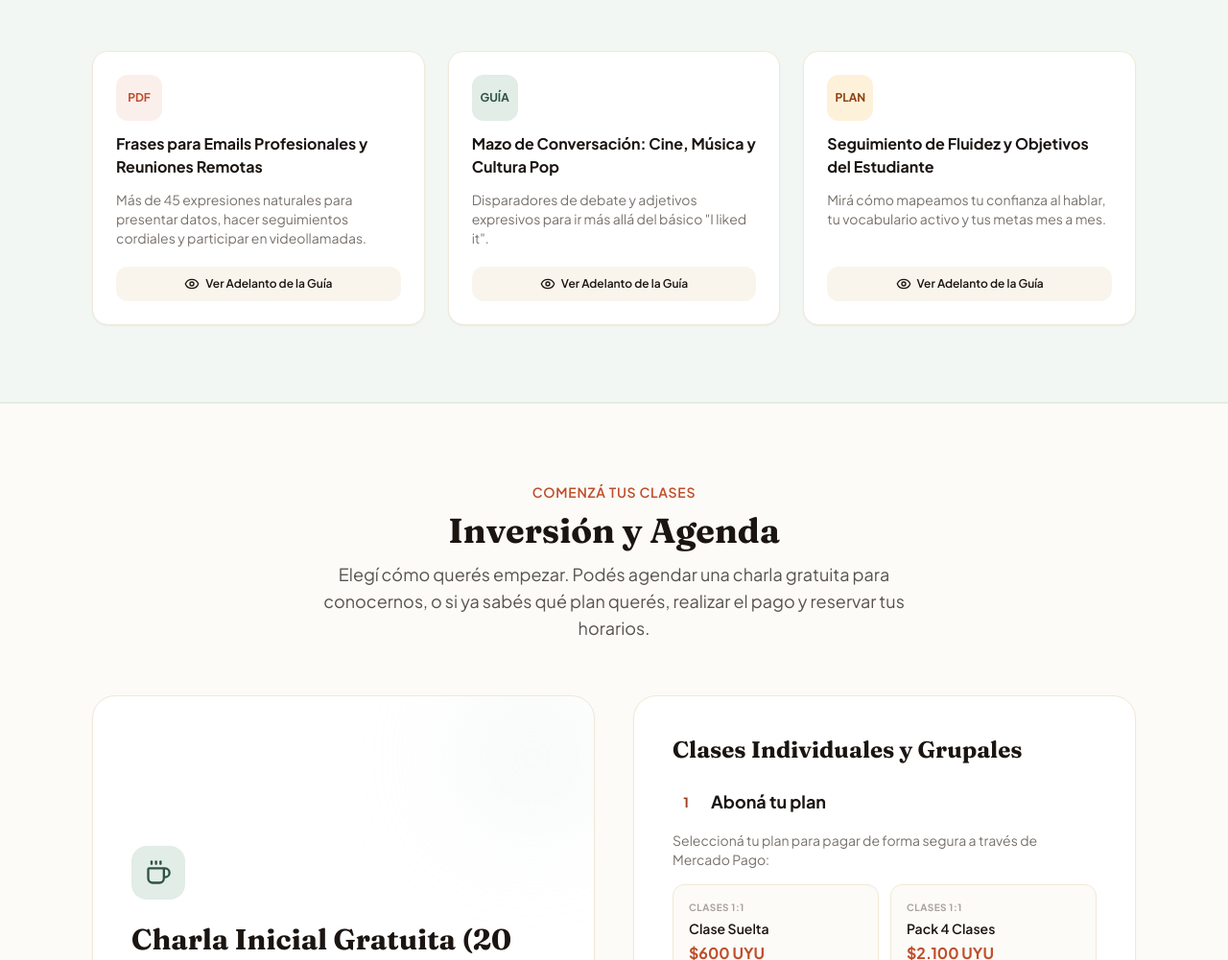
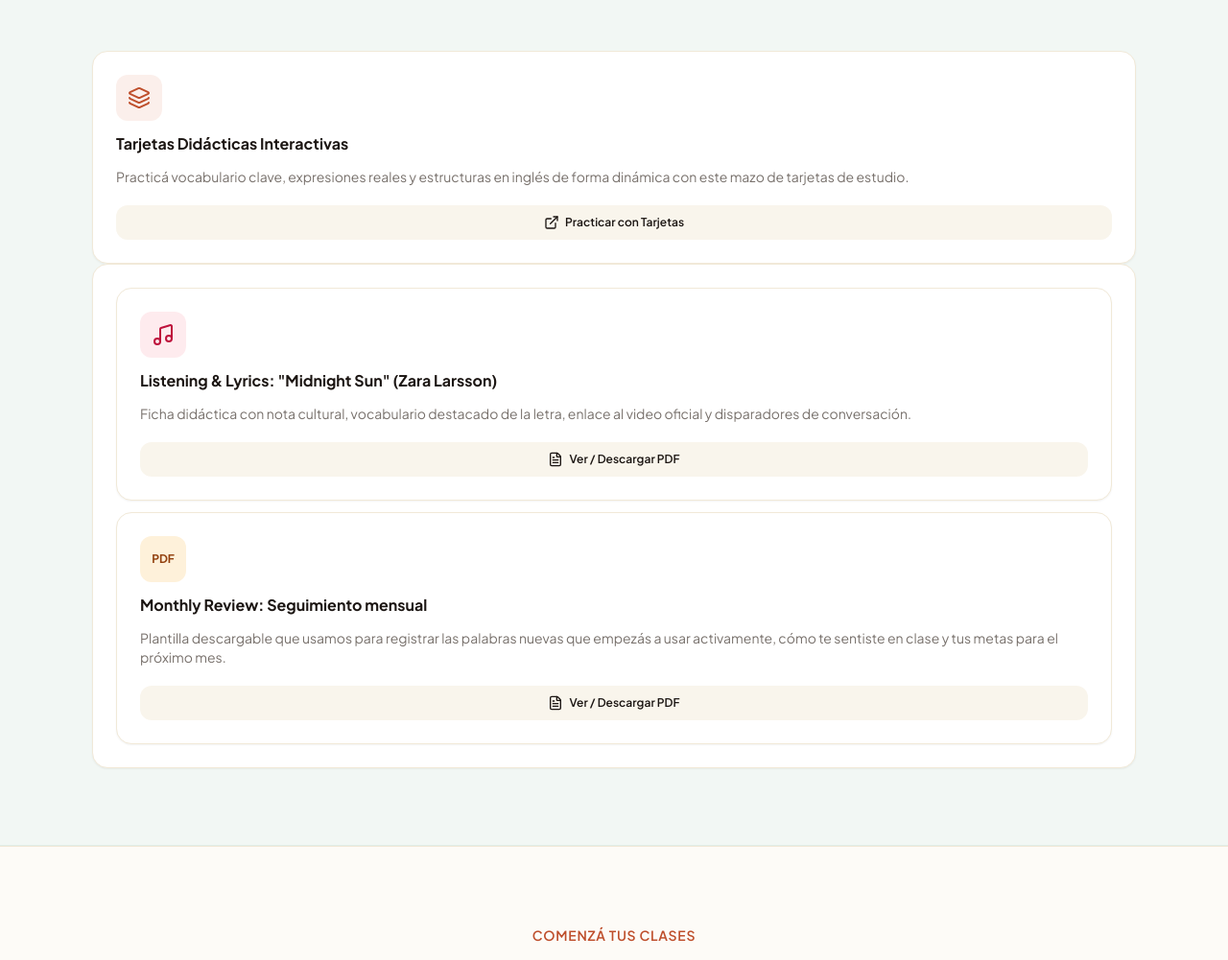
Before and after one commit to englishwithceci-r/englishwithceci-r, a plain HTML site: page index.html in a window 1280 px wide. Shown: the part 3823-4824 px from the top of the page at 96% size. Drawn offline with nearby package versions, Linux system fonts and the light colour scheme.

Commit message:
Update index.html
added the sample materials

```diff
--- a/index.html
+++ b/index.html
@@ -642,41 +642,50 @@
                 </p>
             </div>
 
-            <div class="grid grid-cols-1 md:grid-cols-3 gap-6">
+            <!-- Material Card 1: Tarjetas Didácticas -->
                 <div class="bg-white p-6 rounded-2xl border border-cream-200 shadow-sm flex flex-col justify-between gap-5 card-hover">
                     <div class="space-y-3">
-                        <div class="w-12 h-12 rounded-xl bg-terracotta-500/10 text-terracotta-600 flex items-center justify-center font-bold text-xs">PDF</div>
-                        <h4 class="font-bold text-espresso-900 text-base">Frases para Emails Profesionales y Reuniones Remotas</h4>
-                        <p class="text-stone-500 text-xs sm:text-sm leading-relaxed">Más de 45 expresiones naturales para presentar datos, hacer seguimientos cordiales y participar en videollamadas.</p>
+                        <div class="w-12 h-12 rounded-xl bg-terracotta-500/10 text-terracotta-600 flex items-center justify-center">
+                            <i data-lucide="layers" class="w-6 h-6"></i>
+                        </div>
+                        <h4 class="font-bold text-espresso-900 text-base">Tarjetas Didácticas Interactivas</h4>
+                        <p class="text-stone-500 text-xs sm:text-sm leading-relaxed">Practicá vocabulario clave, expresiones reales y estructuras en inglés de forma dinámica con este mazo de tarjetas de estudio.</p>
                     </div>
-                    <button onclick="openMaterialPreview('business')" class="w-full px-4 py-2.5 rounded-xl bg-cream-100 hover:bg-terracotta-600 hover:text-white text-espresso-900 text-xs font-semibold transition-colors flex items-center justify-center gap-1.5">
-                        <i data-lucide="eye" class="w-4 h-4"></i>
-                        <span>Ver Adelanto de la Guía</span>
-                    </button>
+                    <a href="https://notebooklm.link.google/6DT5Lck1t9z5" target="_blank" rel="noopener noreferrer" class="w-full px-4 py-2.5 rounded-xl bg-cream-100 hover:bg-terracotta-600 hover:text-white text-espresso-900 text-xs font-semibold transition-colors flex items-center justify-center gap-1.5">
+                        <i data-lucide="external-link" class="w-4 h-4"></i>
+                        <span>Practicar con Tarjetas</span>
+                    </a>
                 </div>
 
                 <div class="bg-white p-6 rounded-2xl border border-cream-200 shadow-sm flex flex-col justify-between gap-5 card-hover">
                     <div class="space-y-3">
-                        <div class="w-12 h-12 rounded-xl bg-sage-100 text-sage-700 flex items-center justify-center font-bold text-xs">GUÍA</div>
-                        <h4 class="font-bold text-espresso-900 text-base">Mazo de Conversación: Cine, Música y Cultura Pop</h4>
-                        <p class="text-stone-500 text-xs sm:text-sm leading-relaxed">Disparadores de debate y adjetivos expresivos para ir más allá del básico "I liked it".</p>
+                        <div class="bg-white p-6 rounded-2xl border border-cream-200 shadow-sm flex flex-col justify-between gap-5 card-hover">
+                    <div class="space-y-3">
+                        <div class="w-12 h-12 rounded-xl bg-rose-500/10 text-rose-700 flex items-center justify-center">
+                            <i data-lucide="music" class="w-6 h-6"></i>
+                        </div>
+                        <h4 class="font-bold text-espresso-900 text-base">Listening & Lyrics: "Midnight Sun" (Zara Larsson)</h4>
+                        <p class="text-stone-500 text-xs sm:text-sm leading-relaxed">Ficha didáctica con nota cultural, vocabulario destacado de la letra, enlace al video oficial y disparadores de conversación.</p>
                     </div>
-                    <button onclick="openMaterialPreview('culture')" class="w-full px-4 py-2.5 rounded-xl bg-cream-100 hover:bg-terracotta-600 hover:text-white text-espresso-900 text-xs font-semibold transition-colors flex items-center justify-center gap-1.5">
-                        <i data-lucide="eye" class="w-4 h-4"></i>
-                        <span>Ver Adelanto de la Guía</span>
-                    </button>
+                    <a href="midnightsun.pdf" target="_blank" rel="noopener noreferrer" class="w-full px-4 py-2.5 rounded-xl bg-cream-100 hover:bg-terracotta-600 hover:text-white text-espresso-900 text-xs font-semibold transition-colors flex items-center justify-center gap-1.5">
+                        <i data-lucide="file-text" class="w-4 h-4"></i>
+                        <span>Ver / Descargar PDF</span>
+                    </a>
                 </div>
 
+            <!-- Material Card 3: Monthly Review PDF -->
                 <div class="bg-white p-6 rounded-2xl border border-cream-200 shadow-sm flex flex-col justify-between gap-5 card-hover">
                     <div class="space-y-3">
-                        <div class="w-12 h-12 rounded-xl bg-amber-500/15 text-amber-800 flex items-center justify-center font-bold text-xs">PLAN</div>
-                        <h4 class="font-bold text-espresso-900 text-base">Seguimiento de Fluidez y Objetivos del Estudiante</h4>
-                        <p class="text-stone-500 text-xs sm:text-sm leading-relaxed">Mirá cómo mapeamos tu confianza al hablar, tu vocabulario activo y tus metas mes a mes.</p>
+                        <div class="w-12 h-12 rounded-xl bg-amber-500/15 text-amber-800 flex items-center justify-center font-bold text-xs">
+                            PDF
+                        </div>
+                        <h4 class="font-bold text-espresso-900 text-base">Monthly Review: Seguimiento mensual</h4>
+                        <p class="text-stone-500 text-xs sm:text-sm leading-relaxed">Plantilla descargable que usamos para registrar las palabras nuevas que empezás a usar activamente, cómo te sentiste en clase y tus metas para el próximo mes.</p>
                     </div>
-                    <button onclick="openMaterialPreview('tracker')" class="w-full px-4 py-2.5 rounded-xl bg-cream-100 hover:bg-terracotta-600 hover:text-white text-espresso-900 text-xs font-semibold transition-colors flex items-center justify-center gap-1.5">
-                        <i data-lucide="eye" class="w-4 h-4"></i>
-                        <span>Ver Adelanto de la Guía</span>
-                    </button>
+                    <a href="monthlyreview.pdf" target="_blank" rel="noopener noreferrer" class="w-full px-4 py-2.5 rounded-xl bg-cream-100 hover:bg-terracotta-600 hover:text-white text-espresso-900 text-xs font-semibold transition-colors flex items-center justify-center gap-1.5">
+                        <i data-lucide="file-text" class="w-4 h-4"></i>
+                        <span>Ver / Descargar PDF</span>
+                    </a>
                 </div>
             </div>
         </div>
```
